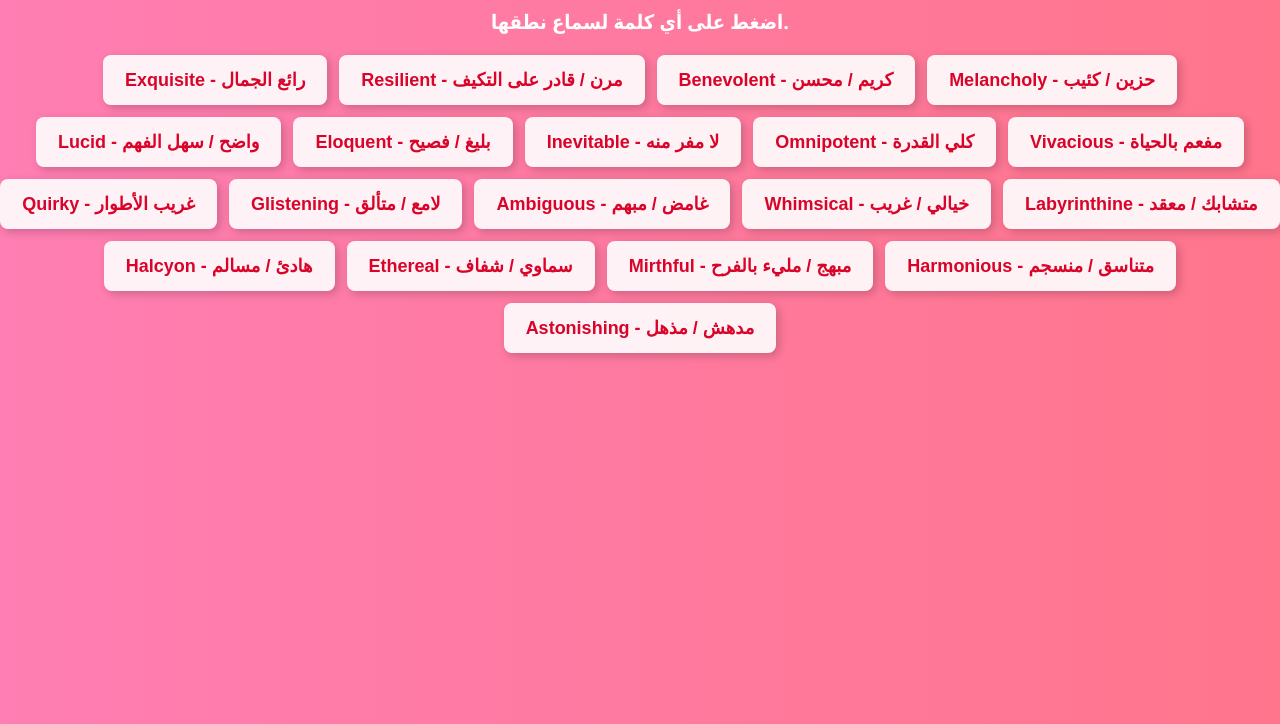
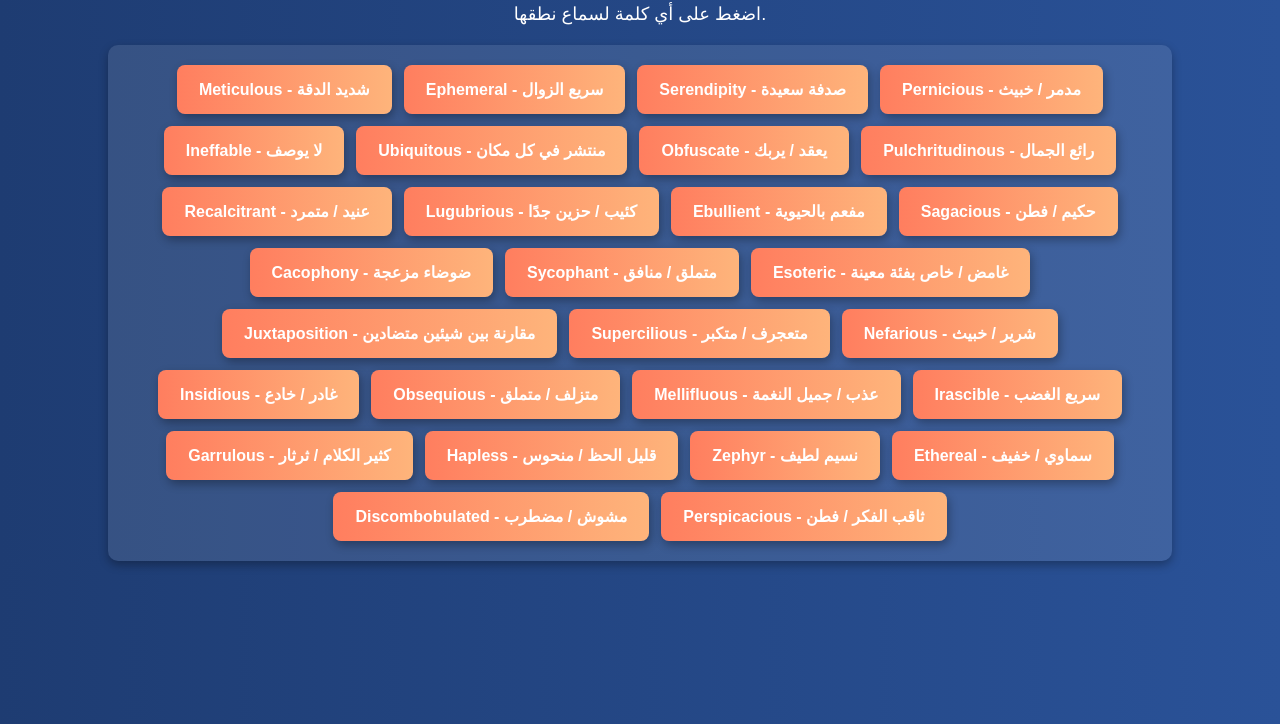
Before and after one commit to doaaElsaid/MyFirstProject, a plain HTML site: page index.html in a window 1280 px wide. Shown: the part 76-800 px from the top of the page. Drawn offline with Linux system fonts and the light colour scheme.

Commit message:
Add files via upload

```diff
--- a/index.html
+++ b/index.html
@@ -3,13 +3,13 @@
 <head>
     <meta charset="UTF-8">
     <meta name="viewport" content="width=device-width, initial-scale=1.0">
-    <title>Learn English with Wisam Ashraf Abdelrahman</title>
+    <title>Learn English with Doaa Elsaid Ahmed</title>
     <style>
-        /* تنسيق الصفحة */
+        /* تنسيق عام */
         body {
-            font-family: 'Segoe UI', Tahoma, Geneva, Verdana, sans-serif;
+            font-family: 'Arial', sans-serif;
             text-align: center;
-            background: linear-gradient(to right, #ff7eb3, #ff758c);
+            background: linear-gradient(to right, #1e3c72, #2a5298);
             color: #fff;
             margin: 0;
             padding: 0;
@@ -19,71 +19,99 @@
         h1 {
             margin-top: 20px;
             font-size: 32px;
-            text-shadow: 3px 3px 6px rgba(0, 0, 0, 0.3);
+            font-weight: bold;
+            text-shadow: 2px 2px 8px rgba(0, 0, 0, 0.3);
         }
 
         p {
-            font-size: 20px;
+            font-size: 18px;
             margin-bottom: 20px;
-            font-weight: bold;
         }
 
-        /* تنسيق القائمة */
-        ul {
-            list-style: none;
-            padding: 0;
+        /* تنسيق صندوق الكلمات */
+        .word-container {
             display: flex;
             flex-wrap: wrap;
             justify-content: center;
             gap: 12px;
+            max-width: 80%;
+            margin: auto;
+            background: rgba(255, 255, 255, 0.1);
+            padding: 20px;
+            border-radius: 10px;
+            box-shadow: 0px 4px 10px rgba(0, 0, 0, 0.3);
         }
 
         /* تنسيق الأزرار */
         button {
-            background: rgba(255, 255, 255, 0.9);
-            color: #d90429;
+            background: linear-gradient(to right, #ff7e5f, #feb47b);
+            color: white;
             border: none;
-            padding: 14px 22px;
-            font-size: 18px;
+            padding: 15px 22px;
+            font-size: 16px;
             font-weight: bold;
             cursor: pointer;
             border-radius: 8px;
-            box-shadow: 3px 3px 10px rgba(0, 0, 0, 0.2);
+            box-shadow: 2px 4px 10px rgba(0, 0, 0, 0.3);
             transition: all 0.3s ease-in-out;
+            text-transform: capitalize;
         }
 
         button:hover {
-            background-color: #d90429;
-            color: #fff;
-            transform: scale(1.08);
+            background: linear-gradient(to right, #feb47b, #ff7e5f);
+            transform: scale(1.1);
         }
+
+        button:active {
+            background: linear-gradient(to right, #ff5e62, #ff9966);
+            transform: scale(0.95);
+        }
+
+        /* تفاعل عند النقر */
+        .button-container {
+            display: flex;
+            flex-wrap: wrap;
+            justify-content: center;
+            gap: 10px;
+        }
+
     </style>
 </head>
 <body>
-    <h1>مرحبًا بك في موقع تعلم الإنجليزية مع <span style="color:yellow;">Wisam Ashraf Abdelrahman</span>!</h1>
+
+    <h1>مرحبًا بك في موقع تعلم الإنجليزية مع <span style="color:yellow;">Doaa Elsaid Ahmed</span>!</h1>
     <p>اضغط على أي كلمة لسماع نطقها.</p>
 
-    <ul>
-        <li><button onclick="speak('Exquisite')">Exquisite - رائع الجمال</button></li>
-        <li><button onclick="speak('Resilient')">Resilient - مرن / قادر على التكيف</button></li>
-        <li><button onclick="speak('Benevolent')">Benevolent - كريم / محسن</button></li>
-        <li><button onclick="speak('Melancholy')">Melancholy - حزين / كئيب</button></li>
-        <li><button onclick="speak('Lucid')">Lucid - واضح / سهل الفهم</button></li>
-        <li><button onclick="speak('Eloquent')">Eloquent - بليغ / فصيح</button></li>
-        <li><button onclick="speak('Inevitable')">Inevitable - لا مفر منه</button></li>
-        <li><button onclick="speak('Omnipotent')">Omnipotent - كلي القدرة</button></li>
-        <li><button onclick="speak('Vivacious')">Vivacious - مفعم بالحياة</button></li>
-        <li><button onclick="speak('Quirky')">Quirky - غريب الأطوار</button></li>
-        <li><button onclick="speak('Glistening')">Glistening - لامع / متألق</button></li>
-        <li><button onclick="speak('Ambiguous')">Ambiguous - غامض / مبهم</button></li>
-        <li><button onclick="speak('Whimsical')">Whimsical - خيالي / غريب</button></li>
-        <li><button onclick="speak('Labyrinthine')">Labyrinthine - متشابك / معقد</button></li>
-        <li><button onclick="speak('Halcyon')">Halcyon - هادئ / مسالم</button></li>
-        <li><button onclick="speak('Ethereal')">Ethereal - سماوي / شفاف</button></li>
-        <li><button onclick="speak('Mirthful')">Mirthful - مبهج / مليء بالفرح</button></li>
-        <li><button onclick="speak('Harmonious')">Harmonious - متناسق / منسجم</button></li>
-        <li><button onclick="speak('Astonishing')">Astonishing - مدهش / مذهل</button></li>
-    </ul>
+    <div class="word-container">
+        <button onclick="speak('Meticulous')">Meticulous - شديد الدقة</button>
+        <button onclick="speak('Ephemeral')">Ephemeral - سريع الزوال</button>
+        <button onclick="speak('Serendipity')">Serendipity - صدفة سعيدة</button>
+        <button onclick="speak('Pernicious')">Pernicious - مدمر / خبيث</button>
+        <button onclick="speak('Ineffable')">Ineffable - لا يوصف</button>
+        <button onclick="speak('Ubiquitous')">Ubiquitous - منتشر في كل مكان</button>
+        <button onclick="speak('Obfuscate')">Obfuscate - يعقد / يربك</button>
+        <button onclick="speak('Pulchritudinous')">Pulchritudinous - رائع الجمال</button>
+        <button onclick="speak('Recalcitrant')">Recalcitrant - عنيد / متمرد</button>
+        <button onclick="speak('Lugubrious')">Lugubrious - كئيب / حزين جدًا</button>
+        <button onclick="speak('Ebullient')">Ebullient - مفعم بالحيوية</button>
+        <button onclick="speak('Sagacious')">Sagacious - حكيم / فطن</button>
+        <button onclick="speak('Cacophony')">Cacophony - ضوضاء مزعجة</button>
+        <button onclick="speak('Sycophant')">Sycophant - متملق / منافق</button>
+        <button onclick="speak('Esoteric')">Esoteric - غامض / خاص بفئة معينة</button>
+        <button onclick="speak('Juxtaposition')">Juxtaposition - مقارنة بين شيئين متضادين</button>
+        <button onclick="speak('Supercilious')">Supercilious - متعجرف / متكبر</button>
+        <button onclick="speak('Nefarious')">Nefarious - شرير / خبيث</button>
+        <button onclick="speak('Insidious')">Insidious - غادر / خادع</button>
+        <button onclick="speak('Obsequious')">Obsequious - متزلف / متملق</button>
+        <button onclick="speak('Mellifluous')">Mellifluous - عذب / جميل النغمة</button>
+        <button onclick="speak('Irascible')">Irascible - سريع الغضب</button>
+        <button onclick="speak('Garrulous')">Garrulous - كثير الكلام / ثرثار</button>
+        <button onclick="speak('Hapless')">Hapless - قليل الحظ / منحوس</button>
+        <button onclick="speak('Zephyr')">Zephyr - نسيم لطيف</button>
+        <button onclick="speak('Ethereal')">Ethereal - سماوي / خفيف</button>
+        <button onclick="speak('Discombobulated')">Discombobulated - مشوش / مضطرب</button>
+        <button onclick="speak('Perspicacious')">Perspicacious - ثاقب الفكر / فطن</button>
+    </div>
 
     <script>
         function speak(text) {
@@ -96,5 +124,6 @@
             }
         }
     </script>
+
 </body>
 </html>
```
